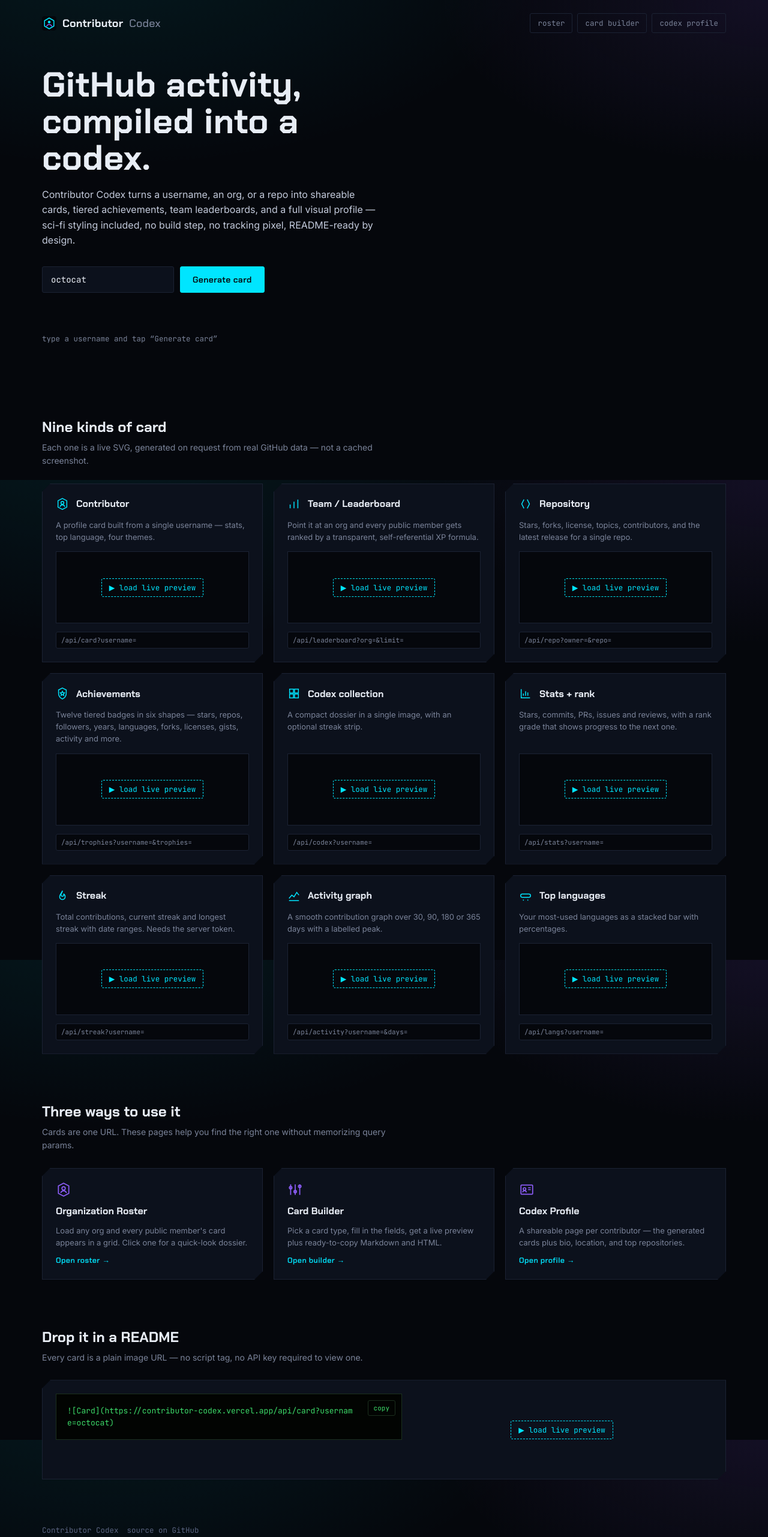
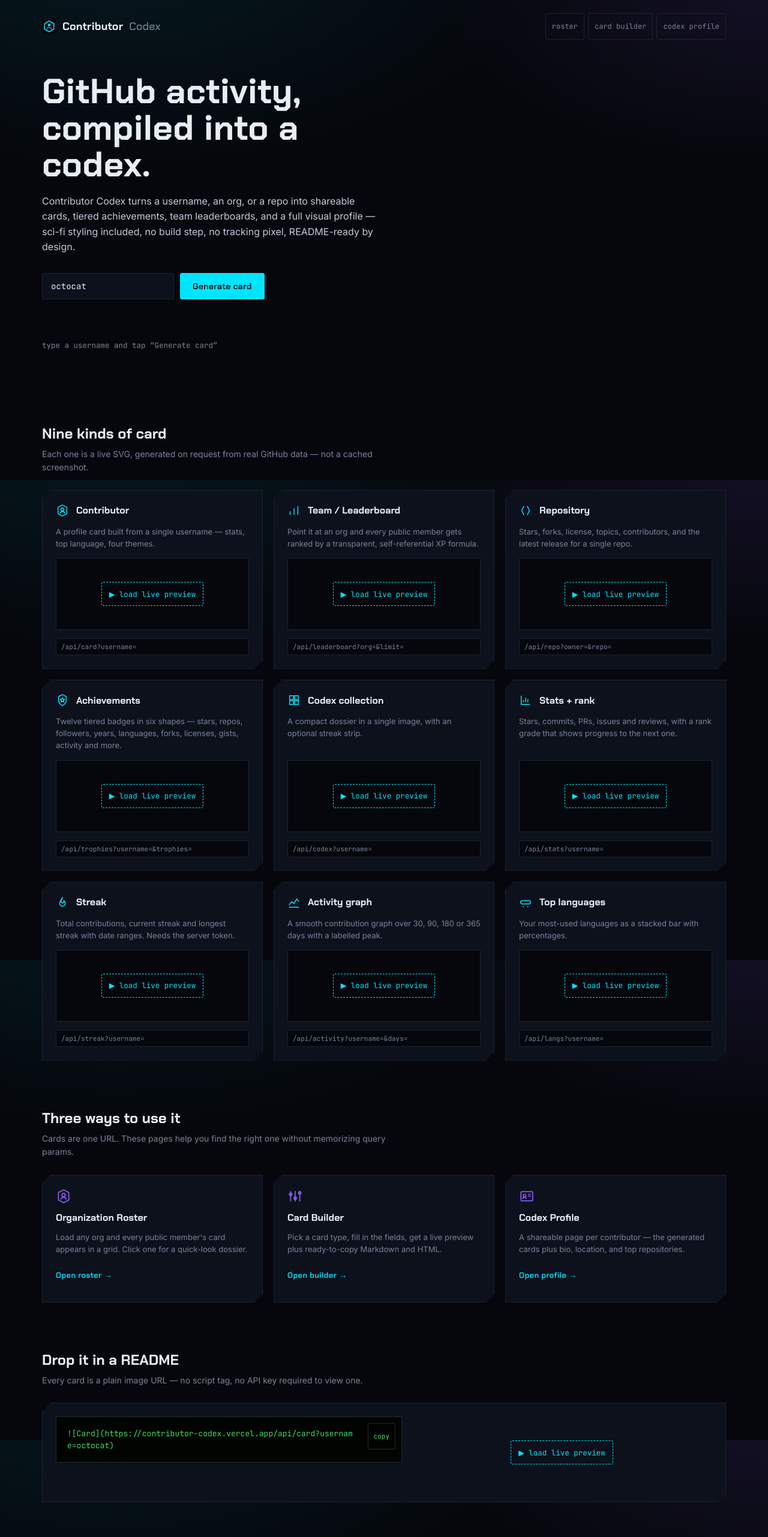
Before and after one commit to Boy-Offi9/Contributor-Codex, a website: page index.html in a window 1280 px wide. Shown: the top 2562 px of the page at 60% size. Drawn offline with Linux system fonts and the light colour scheme.

Commit message:
style: 44px tap targets, hint contrast; bump to 0.19.1

```diff
--- a/assets/css/site.css
+++ b/assets/css/site.css
@@ -64,10 +64,11 @@
 }
 .wordmark img{width:24px;height:24px;display:block;}
 .wordmark span{color:var(--dim);font-weight:500;}
-.topbar nav{display:flex;gap:8px;flex-wrap:wrap;}
+.topbar nav{display:flex;gap:6px;flex-wrap:wrap;}
 .topbar nav a{
-  font-family:var(--mono);font-size:12.5px;color:var(--dim);
-  text-decoration:none;border:1px solid var(--steel);padding:7px 12px;border-radius:3px;
+  display:inline-flex;align-items:center;min-height:44px;
+  font-family:var(--mono);font-size:12px;color:var(--dim);
+  text-decoration:none;border:1px solid var(--steel);padding:7px 10px;border-radius:3px;
   transition:color .15s,border-color .15s,background .15s;
 }
 .topbar nav a:hover{color:var(--ghost);border-color:var(--cyan);}
@@ -94,7 +95,7 @@
 .btn.solid:hover{background:var(--cyan-hi);border-color:var(--cyan-hi);}
 .btn.ghost{border-color:var(--steel);color:var(--dim);}
 .btn.ghost:hover{background:var(--steel);color:var(--ghost);}
-.btn.sm{padding:6px 12px;font-size:12px;}
+.btn.sm{padding:6px 12px;font-size:12px;min-height:40px;}
 .btn.dashed{
   border-style:dashed;font-family:var(--mono);font-weight:400;font-size:12.5px;letter-spacing:0;
 }
@@ -151,7 +152,7 @@
   max-width:1180px;width:100%;margin:0 auto;padding:36px 20px 48px;
   color:var(--faint);font-size:12.5px;display:flex;gap:14px;align-items:center;flex-wrap:wrap;
 }
-.siteFooter a{color:var(--faint);text-decoration:none;}
+.siteFooter a{color:var(--faint);text-decoration:none;display:inline-block;padding:12px 6px;}
 .siteFooter a:hover{color:var(--dim);text-decoration:underline;}
 
 svg.icon{width:22px;height:22px;flex-shrink:0;}
@@ -199,7 +200,8 @@
 .toolCard h3{font-family:var(--display);font-size:16px;margin:0;}
 .toolCard p{color:var(--dim);font-size:13px;line-height:1.55;margin:0;flex:1;}
 .toolCard a.go{
-  font-family:var(--display);font-weight:600;font-size:12.5px;letter-spacing:.03em;
+  display:inline-flex;align-items:center;min-height:44px;
+  font-family:var(--display);font-weight:600;font-size:13px;letter-spacing:.03em;
   color:var(--cyan);text-decoration:none;align-self:flex-start;
   border-bottom:1px solid transparent;
 }
@@ -212,6 +214,7 @@
   position:relative;word-break:break-all;line-height:1.5;
 }
 .embedCode .btn{
+  min-height:44px;
   position:absolute;top:10px;right:10px;
   border-color:#1b2f1e;color:#3ddc6a;padding:5px 9px;font-family:var(--mono);font-weight:400;font-size:11px;letter-spacing:0;
 }
@@ -256,7 +259,7 @@
 }
 .trophyChip input{accent-color:var(--cyan);}
 
-.hint{font-family:var(--mono);font-size:11px;color:#6a748c;margin:6px 0 0;line-height:1.5;}
+.hint{font-family:var(--mono);font-size:11.5px;color:#8089a0;margin:6px 0 0;line-height:1.5;}
 
 .presetGrid{display:flex;flex-wrap:wrap;gap:8px;}
 .presetChip{
--- a/package.json
+++ b/package.json
@@ -1,6 +1,6 @@
 {
   "name": "contributor-codex",
-  "version": "0.19.0",
+  "version": "0.19.1",
   "private": true,
   "license": "MIT",
   "description": "GitHub data compiled into visual cards, achievements, team leaderboards, and profiles — embeddable anywhere as server-rendered SVG",
```
